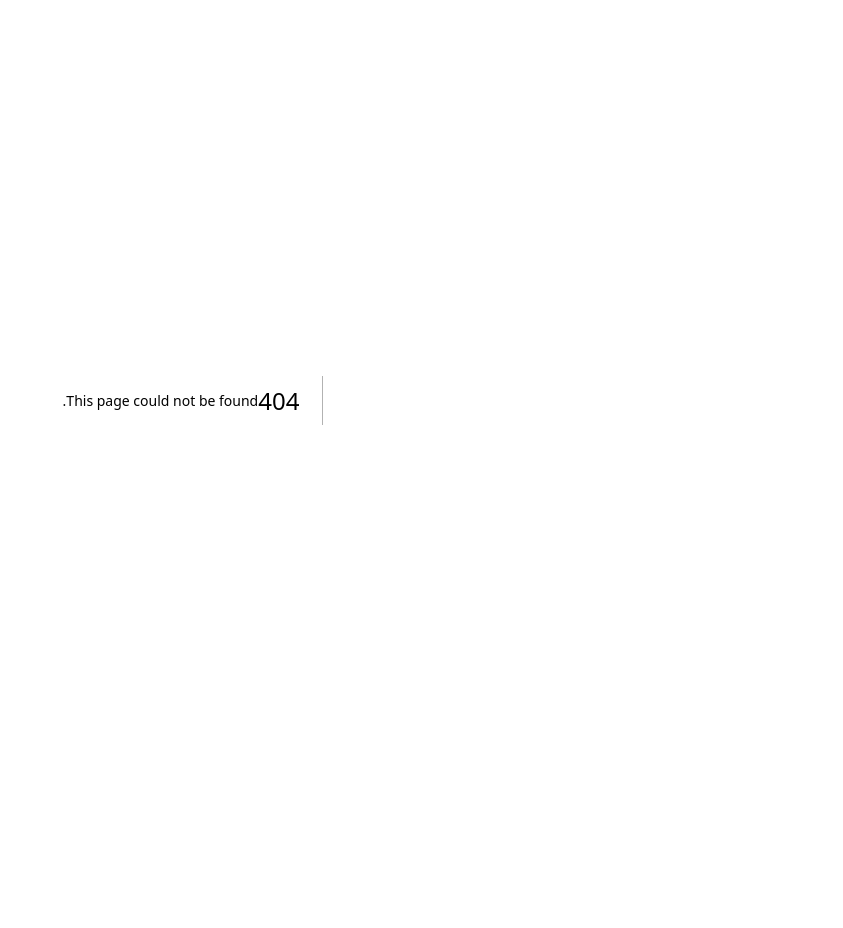
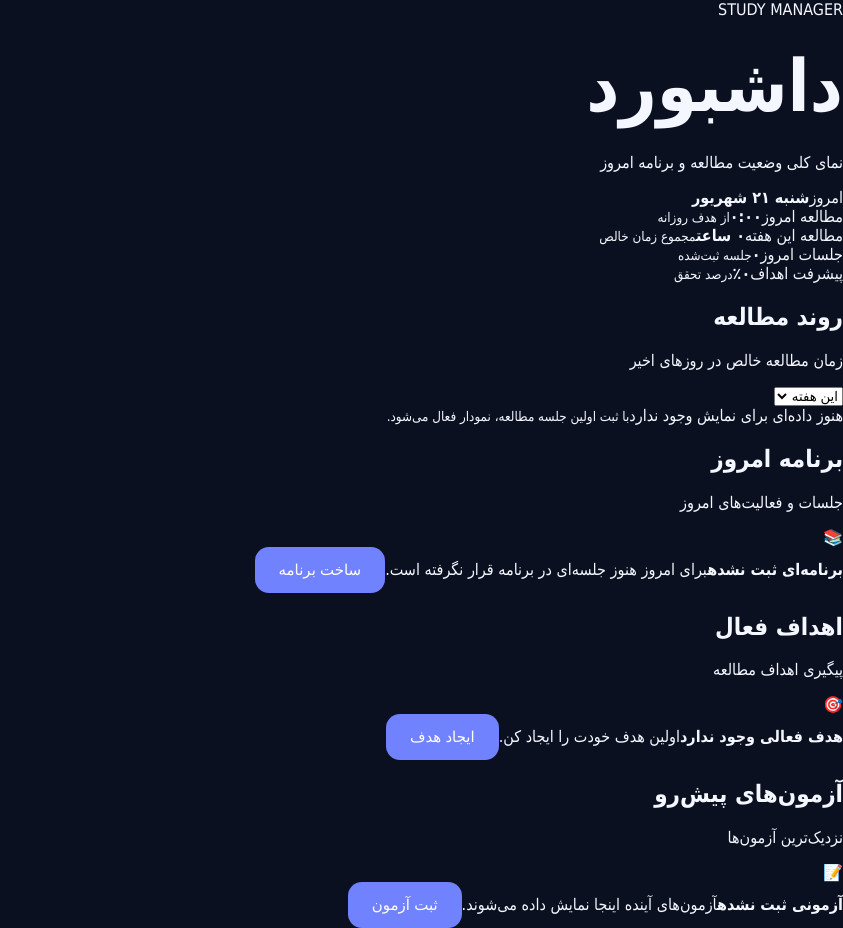
Before and after one commit to amiraliabotorabi6-png/study-manager, a Next.js app: page /dashboard in a window 1280 px wide. Before the commit this address had no page. Shown: the whole page, without its empty margins (437-1280 px from the left). Before the commit the page ends 800 px from the top, so only its background shows below. Built offline with nearby package versions, Linux system fonts and the light colour scheme.

Commit message:
Create page.tsx

```diff
--- /dev/null
+++ b/app/dashboard/page.tsx
@@ -0,0 +1,117 @@
+export default function DashboardPage() {
+  return (
+    <main className="dashboard">
+      <header className="dashboard-header">
+        <div>
+          <span className="dashboard-label">STUDY MANAGER</span>
+          <h1>داشبورد</h1>
+          <p>نمای کلی وضعیت مطالعه و برنامه امروز</p>
+        </div>
+
+        <div className="date-card">
+          <span>امروز</span>
+          <strong>شنبه ۲۱ شهریور</strong>
+        </div>
+      </header>
+
+      <section className="stats-grid">
+        <div className="stat-card">
+          <span>مطالعه امروز</span>
+          <strong>۰:۰۰</strong>
+          <small>از هدف روزانه</small>
+        </div>
+
+        <div className="stat-card">
+          <span>مطالعه این هفته</span>
+          <strong>۰ ساعت</strong>
+          <small>مجموع زمان خالص</small>
+        </div>
+
+        <div className="stat-card">
+          <span>جلسات امروز</span>
+          <strong>۰</strong>
+          <small>جلسه ثبت‌شده</small>
+        </div>
+
+        <div className="stat-card">
+          <span>پیشرفت اهداف</span>
+          <strong>۰٪</strong>
+          <small>درصد تحقق</small>
+        </div>
+      </section>
+
+      <section className="dashboard-grid">
+        <div className="panel large-panel">
+          <div className="panel-header">
+            <div>
+              <h2>روند مطالعه</h2>
+              <p>زمان مطالعه خالص در روزهای اخیر</p>
+            </div>
+
+            <select defaultValue="week">
+              <option value="week">این هفته</option>
+              <option value="month">این ماه</option>
+              <option value="year">امسال</option>
+            </select>
+          </div>
+
+          <div className="empty-chart">
+            <div className="chart-line" />
+            <span>هنوز داده‌ای برای نمایش وجود ندارد</span>
+            <small>با ثبت اولین جلسه مطالعه، نمودار فعال می‌شود.</small>
+          </div>
+        </div>
+
+        <div className="panel">
+          <div className="panel-header">
+            <div>
+              <h2>برنامه امروز</h2>
+              <p>جلسات و فعالیت‌های امروز</p>
+            </div>
+          </div>
+
+          <div className="empty-state">
+            <div className="empty-icon">📚</div>
+            <strong>برنامه‌ای ثبت نشده</strong>
+            <span>برای امروز هنوز جلسه‌ای در برنامه قرار نگرفته است.</span>
+            <button>ساخت برنامه</button>
+          </div>
+        </div>
+      </section>
+
+      <section className="dashboard-grid bottom-grid">
+        <div className="panel">
+          <div className="panel-header">
+            <div>
+              <h2>اهداف فعال</h2>
+              <p>پیگیری اهداف مطالعه</p>
+            </div>
+          </div>
+
+          <div className="empty-state compact">
+            <div className="empty-icon">🎯</div>
+            <strong>هدف فعالی وجود ندارد</strong>
+            <span>اولین هدف خودت را ایجاد کن.</span>
+            <button>ایجاد هدف</button>
+          </div>
+        </div>
+
+        <div className="panel">
+          <div className="panel-header">
+            <div>
+              <h2>آزمون‌های پیش‌رو</h2>
+              <p>نزدیک‌ترین آزمون‌ها</p>
+            </div>
+          </div>
+
+          <div className="empty-state compact">
+            <div className="empty-icon">📝</div>
+            <strong>آزمونی ثبت نشده</strong>
+            <span>آزمون‌های آینده اینجا نمایش داده می‌شوند.</span>
+            <button>ثبت آزمون</button>
+          </div>
+        </div>
+      </section>
+    </main>
+  );
+}
```
